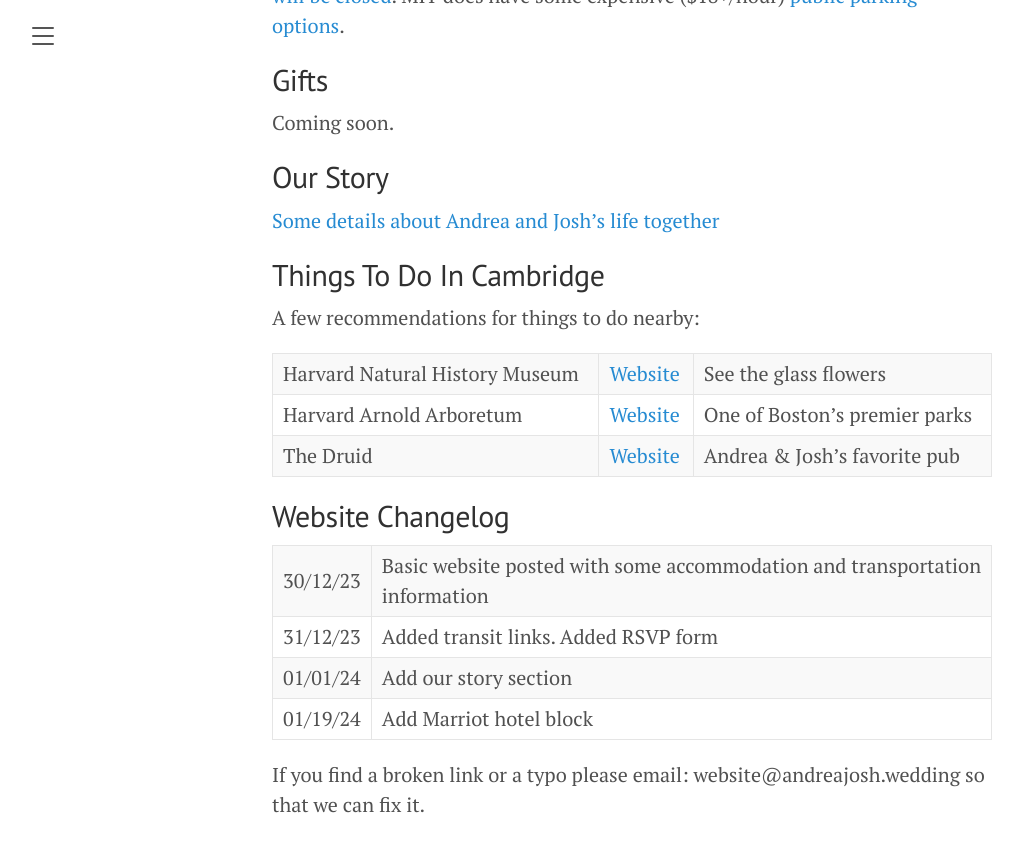
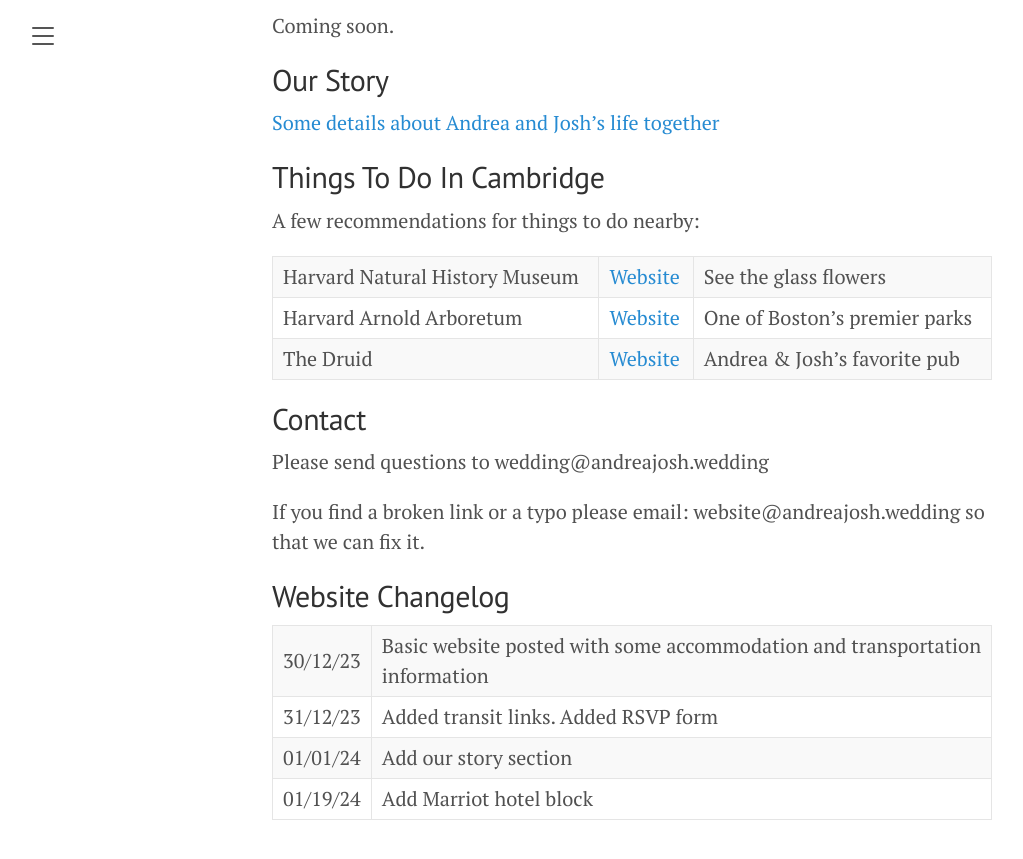
Before and after one commit to JoshBradshaw/andreajosh.github.io, a Jekyll site: the page built from _posts/2023-12-30-overview.md, in a window 1280 px wide and 900 px high, scrolled down 2426 px. Shown: the top 859 px of the window, without its empty margins (8-1031 px from the left). Built offline with Jekyll 4.4.1, drawn with Linux system fonts in a browser that asks for light colours; part of the change alters nothing that is shown; some of the changed text lies outside the part shown.

Commit message:
Update 2023-12-30-overview.md

```diff
--- a/_posts/2023-12-30-overview.md
+++ b/_posts/2023-12-30-overview.md
@@ -17,10 +17,6 @@ Reception | MIT Museum | [Website](https://mitmuseum.mit.edu/) | [Google Maps](h
 [Please RSVP here](https://forms.gle/yNtpVW9MCpyCcn6j9).
 
 RSVPs will be due April 25. We will communicate more in the meantime.
-
-## Contact
-
-Please send questions to wedding@andreajosh.wedding
 
 ## Accommodation
 
@@ -70,6 +66,11 @@ Harvard Natural History Museum | [Website](https://hmnh.harvard.edu/) | See the
 Harvard Arnold Arboretum       | [Website](https://arboretum.harvard.edu/)       | One of Boston's premier parks
 The Druid                      | [Website](https://www.druidpub.com/)            | Andrea & Josh's favorite pub
 
+## Contact
+
+Please send questions to wedding@andreajosh.wedding
+
+If you find a broken link or a typo please email: website@andreajosh.wedding so that we can fix it.
 
 ## Website Changelog
 
@@ -77,5 +78,3 @@ The Druid                      | [Website](https://www.druidpub.com/)
 31/12/23 | Added transit links. Added RSVP form
 01/01/24 | Add our story section
 01/19/24 | Add Marriot hotel block
-
-If you find a broken link or a typo please email: website@andreajosh.wedding so that we can fix it.
```
